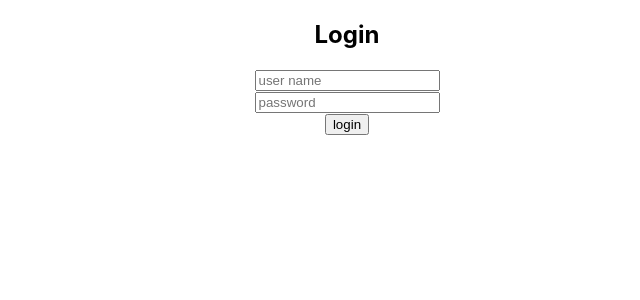
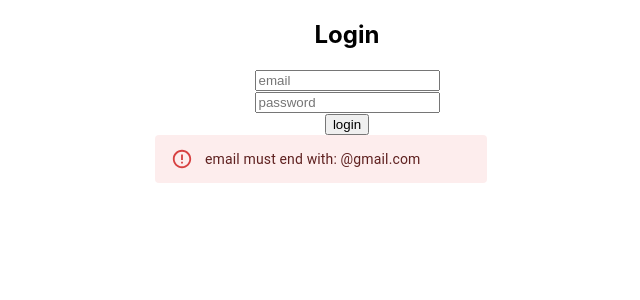
Before and after one commit to nilsHenzen/todoList, a React (Create React App) app in the folder todo-app/: page / in a window 1280 px wide. Both pictures are taken after a click on the button "login". Shown: the top 300 px of the page, without its empty margins (293-933 px from the left). Built offline with nearby package versions, Linux system fonts and the light colour scheme; no server answers.

Commit message:
errormessages are now visible for the user

```diff
--- a/todo-app/src/App.css
+++ b/todo-app/src/App.css
@@ -83,3 +83,7 @@
   margin-right: 20%;
   margin-top: 100px;
 }
+
+#Message{
+  max-width: 300px;
+}
--- a/todo-app/src/Components/Contentsite/Content.js
+++ b/todo-app/src/Components/Contentsite/Content.js
@@ -2,13 +2,15 @@ import { useState, useEffect } from 'react';
 import DeleteIcon from '@mui/icons-material/Delete';
 import SaveIcon from '@mui/icons-material/Save';
 import Logout from '../LoginSite/Logout';
+import ErrorMessage from '../ErrorMessage';
 
 export default function Content() {
 
     const [status, setStatus] = useState(false);
     const [tasks, setTasks] = useState([]);
     const [get, setGet] = useState(0);
-    const [loggedin, setLoggedin] = useState(false);
+    const [error, setError] = useState(0);
+
     useEffect(() => {
         fetch('http://localhost:3000/auth/cookie/tasks', {
             credentials: 'include'
@@ -17,7 +19,6 @@ export default function Content() {
             .then((data) => {
                 setStatus(true);
                 setTasks(data);
-                setLoggedin(true);
             });
 
 
@@ -30,6 +31,9 @@ export default function Content() {
         let newtask = document.getElementById("newtaskField").value;
         let task = { title: newtask }
 
+        if (newtask == "") {
+            setError(1);
+        } else {
             fetch('http://localhost:3000/auth/cookie/tasks', {
                 credentials: 'include',
                 method: 'POST',
@@ -41,12 +45,13 @@ export default function Content() {
 
                 .then((response) => response.json())
                 .then((data) => {
-                console.log('Success:', data);
-                setGet(get + 1)
+                    setGet(get + 1);
+                    setError(0);
                 })
                 .catch((error) => {
                     console.error('Error:', error);
                 });
+        }
     }
 
     const deleteTask = (event) => {
@@ -148,6 +153,7 @@ export default function Content() {
             <input type="text" id="newtaskField"></input>
             <button onClick={createNewTask}>post</button>
             <br />
+            {error === 1 ? <ErrorMessage message={error}/> : <></>}
             {status === true ?
                 <>
                     <ul id='list'>
--- a/todo-app/src/Components/Contentsite/TodoList.js
+++ b/todo-app/src/Components/Contentsite/TodoList.js
@@ -1,6 +1,6 @@
 import { useState, useEffect } from 'react';
 import Content from './Content';
-import NotLoggedIn from '../LoginSite/NotLoggedIn';
+import NotLoggedIn from './NotLoggedIn';
 
 export default function TodoList() {
 
--- /dev/null
+++ b/todo-app/src/Components/ErrorMessage.js
@@ -0,0 +1,18 @@
+import { Alert } from "@mui/material"
+
+export default function ErrorMessage(message) {
+    let messageinfo = "";
+    if (message.message === 1) {
+        messageinfo = "You must enter a task";
+    } else if (message.message === 2) {
+        messageinfo = "email must end with: @gmail.com";
+    } else if (message.message === 3) {
+        messageinfo = "incorrect login";
+    }
+
+    return (
+        <>
+            <Alert severity="error" id="Message">{messageinfo}</Alert>
+        </>
+    )
+}
--- a/todo-app/src/Components/LoginSite/Login.js
+++ b/todo-app/src/Components/LoginSite/Login.js
@@ -1,8 +1,10 @@
 import { useState } from "react";
 import Logedin from "./Loggedin";
+import ErrorMessage from "../ErrorMessage";
 
 export default function Login() {
-    const [status, setStatus] = useState(false)
+    const [status, setStatus] = useState(false);
+    const [error, setError] = useState(0);
 
     fetch('http://localhost:3000/auth/cookie/status', {
         credentials: 'include'
@@ -17,9 +19,13 @@ export default function Login() {
         });
 
     const loginProcess = () => {
-        let username = document.getElementById("User").value;
+        let email = document.getElementById("User").value;
         let password = document.getElementById("Password").value;
+        let controllemail = email.substr(email.length - 10);
 
+        if (controllemail != "@gmail.com") {
+            setError(2);
+        } else {
             fetch('http://localhost:3000/auth/cookie/login', {
                 credentials: 'include',
                 method: 'POST',
@@ -27,7 +33,7 @@ export default function Login() {
                     'Content-Type': 'application/json;'
                 },
                 body: JSON.stringify({
-                "email": username,
+                    "email": email,
                     "password": password
                 })
             })
@@ -35,24 +41,24 @@ export default function Login() {
                     if (response.status === 200) {
                         window.location = "http://localhost:3001/TodoList"
                     } else {
-                    alert("inncorrect login")
+                        setError(3);
                     }
                 })
                 .catch((error) => {
                     console.error('Error:', error);
                 });
-
+        }
     }
 
     return (
         <div className="Loginpage">
             <h2>Login</h2>
-            <input id="User" placeholder="user name"></input>
+            <input id="User" placeholder="email"></input>
             <br />
             <input id="Password" type='password' placeholder="password"></input>
             <br />
             <button id="login" onClick={loginProcess}>login</button>
-
+            {error === 2 || error === 3 ? <ErrorMessage message={error} /> : <></>}
             {status === true ? <Logedin /> : <></>}
         </div>
     )
```
Also changed, not shown: todo-app/src/Components/Contentsite/NotLoggedIn.js (renamed from todo-app/src/Components/LoginSite/NotLoggedIn.js). Lines whose indentation alone changed are shown as unchanged.
